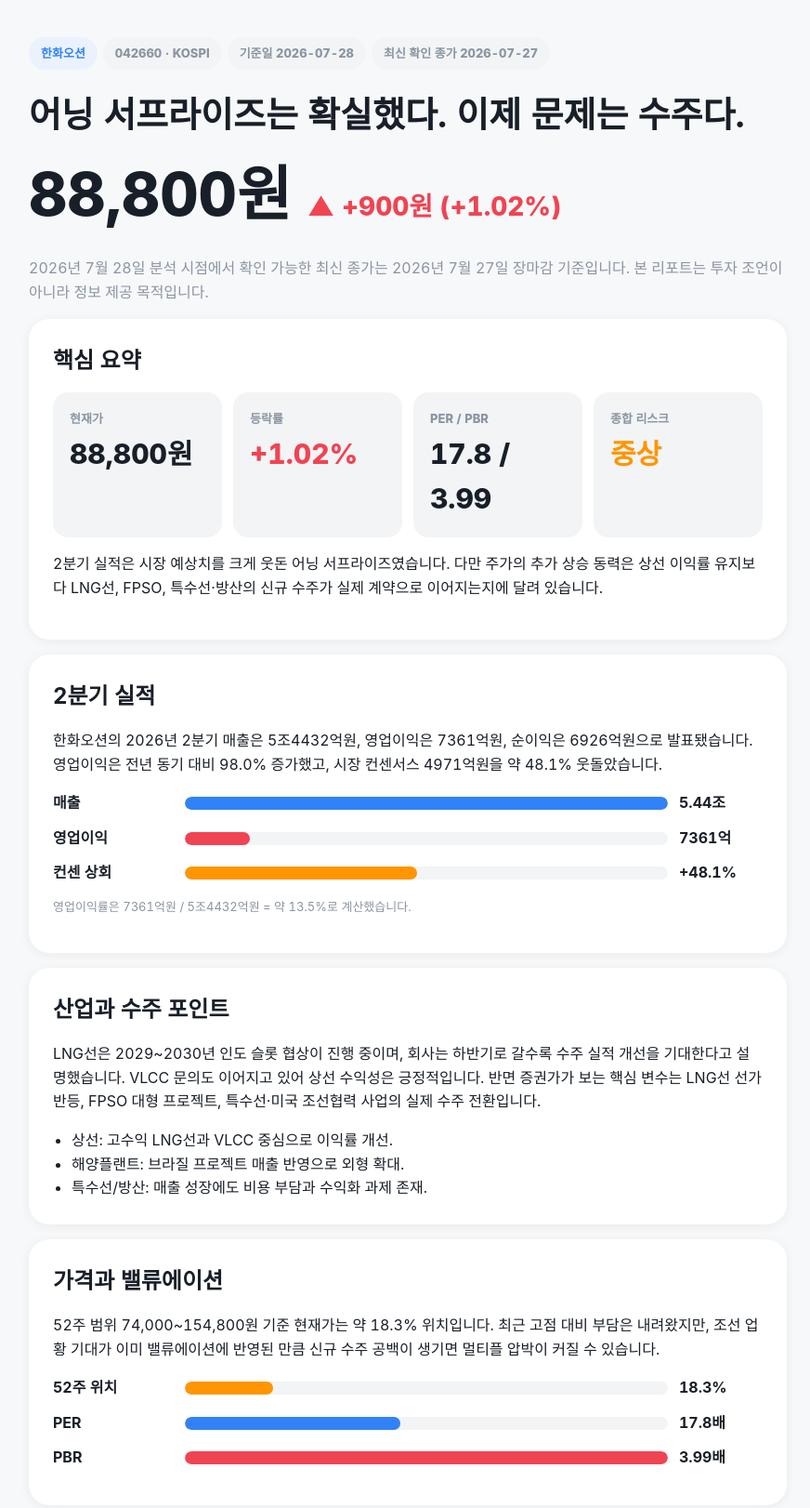
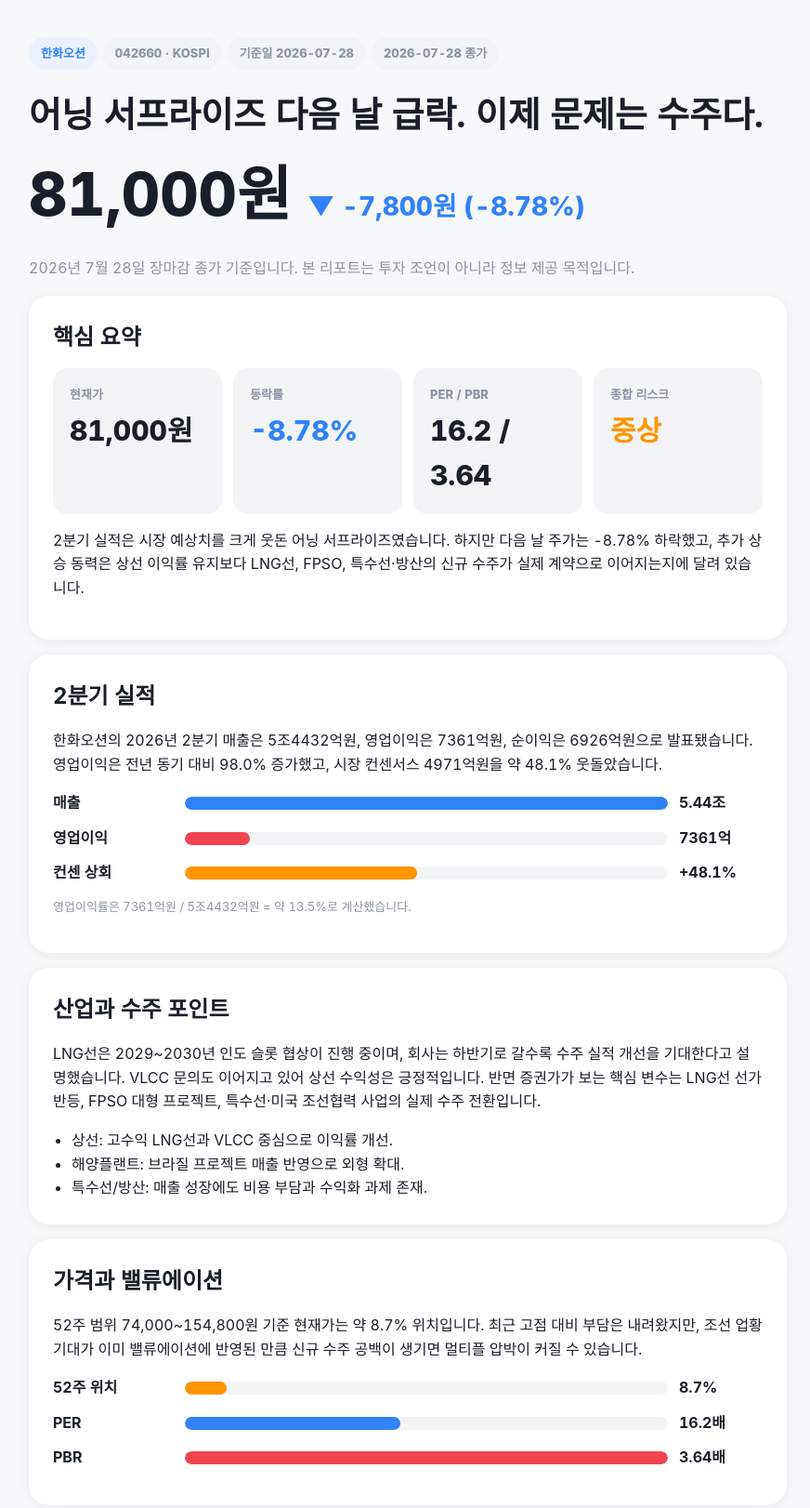
Before and after one commit to zionbae84-crypto/instar-cards, a plain HTML site: page reports/hanwha-ocean-2026-07-28.html in a window 1280 px wide. Shown: the top 1622 px of the page at 93% size, without its empty margins (201-1073 px from the left). Drawn offline with Linux system fonts and the light colour scheme.

Commit message:
add report: 한화오션 2026-07-28

```diff
--- a/reports/hanwha-ocean-2026-07-28.html
+++ b/reports/hanwha-ocean-2026-07-28.html
@@ -13,20 +13,20 @@
 </head>
 <body>
 <main class="wrap">
-  <span class="pill brand">한화오션</span><span class="pill">042660 · KOSPI</span><span class="pill">기준일 2026-07-28</span><span class="pill">최신 확인 종가 2026-07-27</span>
-  <h1>어닝 서프라이즈는 확실했다. 이제 문제는 수주다.</h1>
-  <div class="price">88,800원 <span class="up" style="font-size:28px">▲ +900원 (+1.02%)</span></div>
-  <p class="mut">2026년 7월 28일 분석 시점에서 확인 가능한 최신 종가는 2026년 7월 27일 장마감 기준입니다. 본 리포트는 투자 조언이 아니라 정보 제공 목적입니다.</p>
+  <span class="pill brand">한화오션</span><span class="pill">042660 · KOSPI</span><span class="pill">기준일 2026-07-28</span><span class="pill">2026-07-28 종가</span>
+  <h1>어닝 서프라이즈 다음 날 급락. 이제 문제는 수주다.</h1>
+  <div class="price">81,000원 <span class="down" style="font-size:28px">▼ -7,800원 (-8.78%)</span></div>
+  <p class="mut">2026년 7월 28일 장마감 종가 기준입니다. 본 리포트는 투자 조언이 아니라 정보 제공 목적입니다.</p>
 
   <section class="card">
     <h2>핵심 요약</h2>
     <div class="grid">
-      <div class="tile"><div class="lab">현재가</div><div class="val">88,800원</div></div>
-      <div class="tile"><div class="lab">등락률</div><div class="val up">+1.02%</div></div>
-      <div class="tile"><div class="lab">PER / PBR</div><div class="val">17.8 / 3.99</div></div>
+      <div class="tile"><div class="lab">현재가</div><div class="val">81,000원</div></div>
+      <div class="tile"><div class="lab">등락률</div><div class="val down">-8.78%</div></div>
+      <div class="tile"><div class="lab">PER / PBR</div><div class="val">16.2 / 3.64</div></div>
       <div class="tile"><div class="lab">종합 리스크</div><div class="val" style="color:var(--amber)">중상</div></div>
     </div>
-    <p>2분기 실적은 시장 예상치를 크게 웃돈 어닝 서프라이즈였습니다. 다만 주가의 추가 상승 동력은 상선 이익률 유지보다 LNG선, FPSO, 특수선·방산의 신규 수주가 실제 계약으로 이어지는지에 달려 있습니다.</p>
+    <p>2분기 실적은 시장 예상치를 크게 웃돈 어닝 서프라이즈였습니다. 하지만 다음 날 주가는 -8.78% 하락했고, 추가 상승 동력은 상선 이익률 유지보다 LNG선, FPSO, 특수선·방산의 신규 수주가 실제 계약으로 이어지는지에 달려 있습니다.</p>
   </section>
 
   <section class="card">
@@ -50,10 +50,10 @@
 
   <section class="card">
     <h2>가격과 밸류에이션</h2>
-    <p>52주 범위 74,000~154,800원 기준 현재가는 약 18.3% 위치입니다. 최근 고점 대비 부담은 내려왔지만, 조선 업황 기대가 이미 밸류에이션에 반영된 만큼 신규 수주 공백이 생기면 멀티플 압박이 커질 수 있습니다.</p>
-    <div class="bar"><b>52주 위치</b><div class="track"><div class="fill w" style="width:18.3%"></div></div><b>18.3%</b></div>
-    <div class="bar"><b>PER</b><div class="track"><div class="fill" style="width:44.7%"></div></div><b>17.8배</b></div>
-    <div class="bar"><b>PBR</b><div class="track"><div class="fill r" style="width:100%"></div></div><b>3.99배</b></div>
+    <p>52주 범위 74,000~154,800원 기준 현재가는 약 8.7% 위치입니다. 최근 고점 대비 부담은 내려왔지만, 조선 업황 기대가 이미 밸류에이션에 반영된 만큼 신규 수주 공백이 생기면 멀티플 압박이 커질 수 있습니다.</p>
+    <div class="bar"><b>52주 위치</b><div class="track"><div class="fill w" style="width:8.7%"></div></div><b>8.7%</b></div>
+    <div class="bar"><b>PER</b><div class="track"><div class="fill" style="width:44.7%"></div></div><b>16.2배</b></div>
+    <div class="bar"><b>PBR</b><div class="track"><div class="fill r" style="width:100%"></div></div><b>3.64배</b></div>
   </section>
 
   <section class="card">
@@ -69,7 +69,8 @@
   <section class="card">
     <h2>출처</h2>
     <ul>
-      <li>Investing.com: 2026-07-27 종가 88,800원, +1.02%, 52주 범위</li>
+      <li>네이버 시세 API: 2026-07-28 종가 81,000원, -8.78%, 시가/고가/저가/거래량</li>
+      <li>Investing.com: 52주 범위 74,000~154,800원 및 기존 밸류에이션 참고</li>
       <li>연합뉴스: 2026년 2분기 매출, 영업이익, 순이익 발표</li>
       <li>ChosunBiz: 실적 컨센서스 상회, 사업부별 실적 분석</li>
       <li>이데일리/NH투자증권: 수주와 FPSO 성과가 향후 관건이라는 분석</li>
--- a/reports/reports.json
+++ b/reports/reports.json
@@ -21,8 +21,8 @@
     "company": "한화오션",
     "code": "042660 · KOSPI",
     "date": "2026-07-28",
-    "price": "88,800원",
-    "change": "+1.02%",
+    "price": "81,000원",
+    "change": "-8.78%",
     "risk": "중상",
     "file": "reports/hanwha-ocean-2026-07-28.html"
   },
```
Also changed, not shown: index.html (+1 -1 lines).
